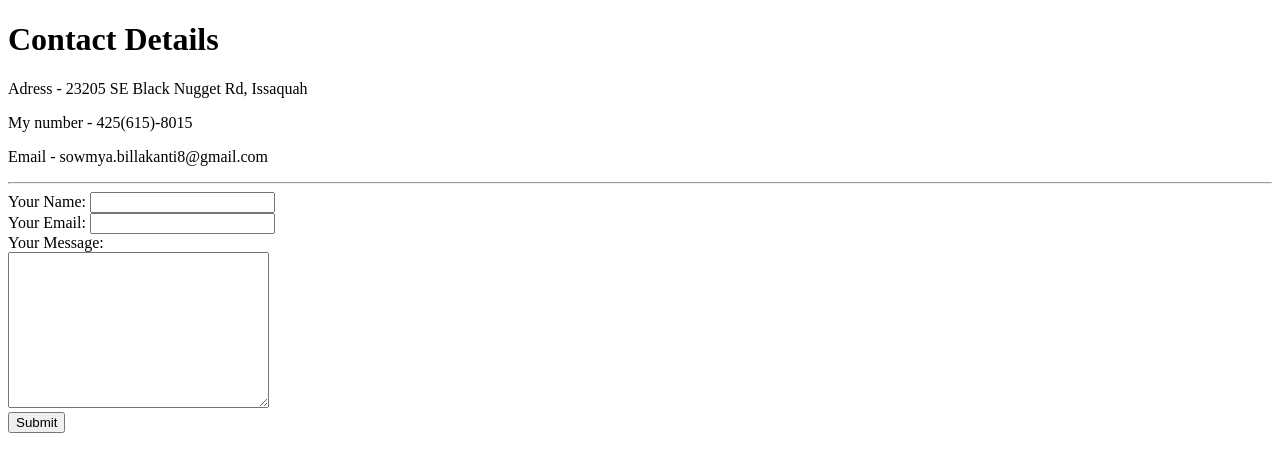
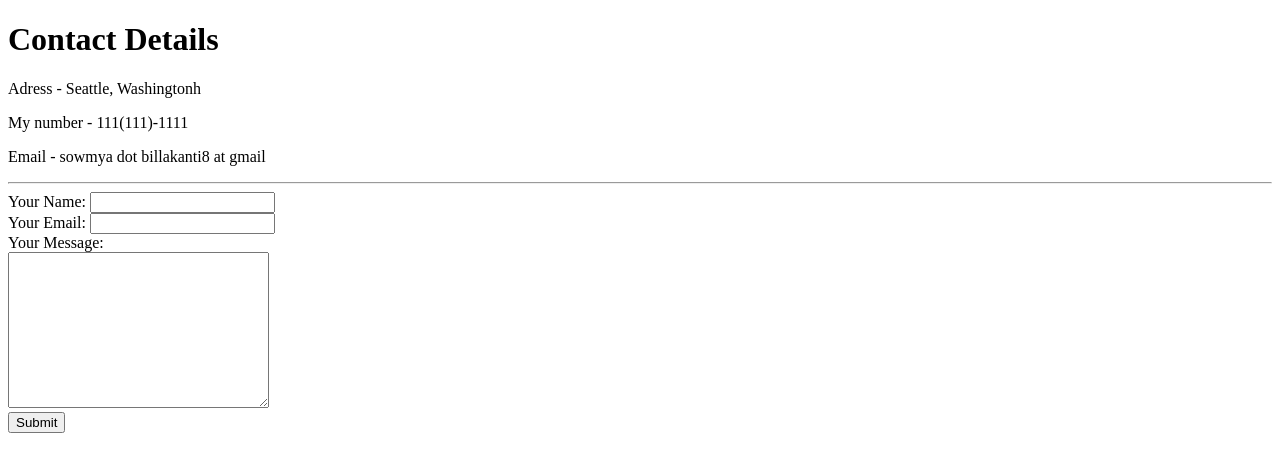
Before and after one commit to SowmyaBillakanti/cv, a plain HTML site: page contactMe.html in a window 1280 px wide. Drawn offline with Linux system fonts and the light colour scheme.

Commit message:
Changes made to Contact me

```diff
--- a/contactMe.html
+++ b/contactMe.html
@@ -8,9 +8,9 @@
 
 <body>
   <h1>Contact Details</h1>
-  <p>Adress - 23205 SE Black Nugget Rd, Issaquah</p>
-  <p>My number - 425(615)-8015</p>
-  <p>Email - sowmya.billakanti8@gmail.com</p>
+  <p>Adress - Seattle, Washingtonh</p>
+  <p>My number - 111(111)-1111</p>
+  <p>Email - sowmya dot billakanti8 at gmail</p>
   <hr>
 
 <form action="mailto:sowmya.billakanti8@gmail.com" method="post" enctype="text/plain">
```
